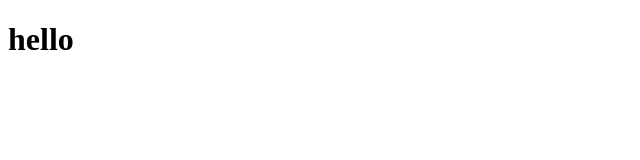
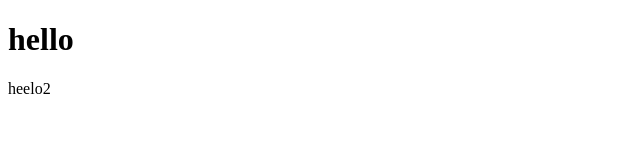
Before and after one commit to nitishkr228ll-max/histor, a plain HTML site: page index.html in a window 1280 px wide. Shown: the full height of the page, 0-640 px from the left. Drawn offline with Linux system fonts and the light colour scheme.

Commit message:
change 1

```diff
--- a/index.html
+++ b/index.html
@@ -7,5 +7,8 @@
 </head>
 <body>
     <h1>hello</h1>
+    <p>heelo2
+
+    </p>
 </body>
 </html>
```
